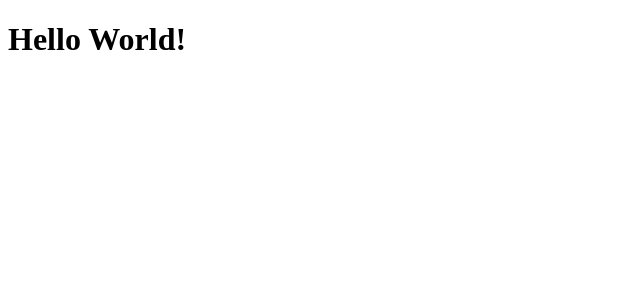
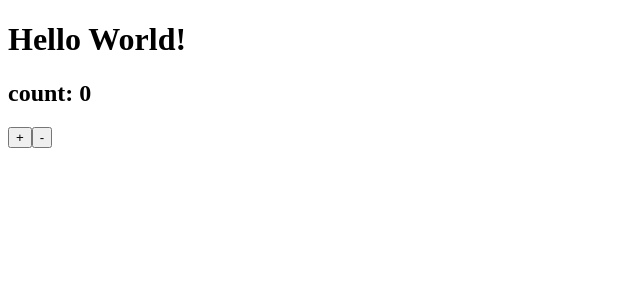
Before and after one commit to animatk/js-tooling, a React app: page / in a window 1280 px wide. Shown: the top 300 px of the page, without its empty margins (0-640 px from the left). Built offline with nearby package versions, Linux system fonts and the light colour scheme; the HTML template or start-up script is replaced by a standard one.

Commit message:
Add Babel support to class proposed syntax, add sample on App.js

```diff
--- a/package.json
+++ b/package.json
@@ -19,6 +19,7 @@
   "devDependencies": {
     "@babel/cli": "^7.7.7",
     "@babel/core": "^7.7.7",
+    "@babel/plugin-proposal-class-properties": "^7.7.4",
     "@babel/preset-env": "^7.7.7",
     "@babel/preset-react": "^7.7.4",
     "babel-loader": "^8.0.6",
--- a/src/App.js
+++ b/src/App.js
@@ -1,8 +1,18 @@
 import React from 'react'
 
 class App extends React.Component {
+    state = {
+        count: 0
+    }
     render() {
-        return <h1>Hello World!</h1>
+        return (
+            <div>
+                <h1>Hello World!</h1>
+                <h2>count: {this.state.count}</h2>
+                <button onClick={() => this.setState({count: this.state.count + 1})}> + </button>
+                <button onClick={() => this.setState({count: this.state.count - 1})}> - </button>
+            </div>
+        )
     }
 }
 
--- a/webpack.config.js
+++ b/webpack.config.js
@@ -14,7 +14,8 @@ module.exports = {
                 loader: 'babel-loader',
                 exclude: /node_modules/,
                 options: {
-                    presets: ['@babel/preset-env', '@babel/preset-react']
+                    presets: ['@babel/preset-env', '@babel/preset-react'],
+                    plugins: ['@babel/plugin-proposal-class-properties']
                 }
 
             }
```
